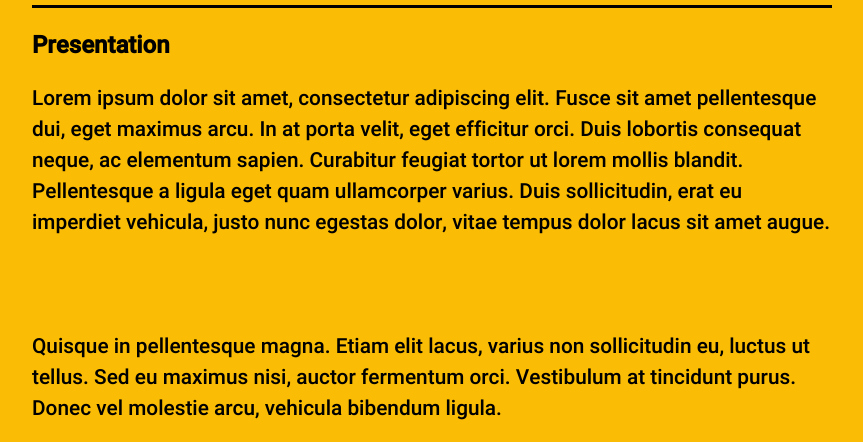
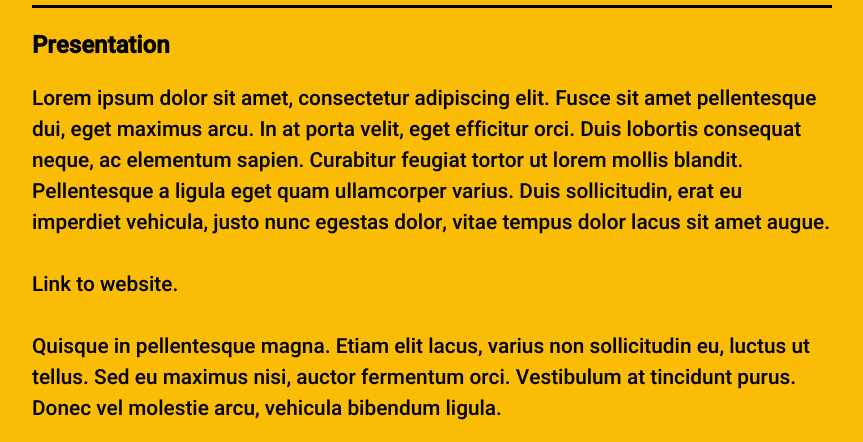
Before and after one commit to jongallucci/ExampleWebsite, a plain HTML site: page index.html in a window 1280 px wide. Shown: the part 327-769 px from the top of the page, without its empty margins (208-1071 px from the left). Drawn offline with Linux system fonts and the light colour scheme.

Commit message:
Added href text

```diff
--- a/index.html
+++ b/index.html
@@ -26,7 +26,7 @@
   <p> Lorem ipsum dolor sit amet, consectetur adipiscing elit. Fusce sit amet pellentesque dui, eget maximus arcu. In at porta velit, eget efficitur orci. Duis lobortis consequat neque, ac elementum sapien. Curabitur feugiat tortor ut lorem mollis blandit.
     Pellentesque a ligula eget quam ullamcorper varius. Duis sollicitudin, erat eu imperdiet vehicula, justo nunc egestas dolor, vitae tempus dolor lacus sit amet augue.
     <br><br>
-    <a href="https://jongallucci.github.io/ExampleWebsite/"></a>
+    <a href="https://jongallucci.github.io/ExampleWebsite/"> Link to website.</a>
     <br><br> Quisque in pellentesque magna. Etiam elit lacus, varius non sollicitudin eu, luctus ut tellus. Sed eu maximus nisi, auctor fermentum orci. Vestibulum at tincidunt purus. Donec vel molestie arcu, vehicula bibendum ligula.</p>
   <ul>
     <li>
```
